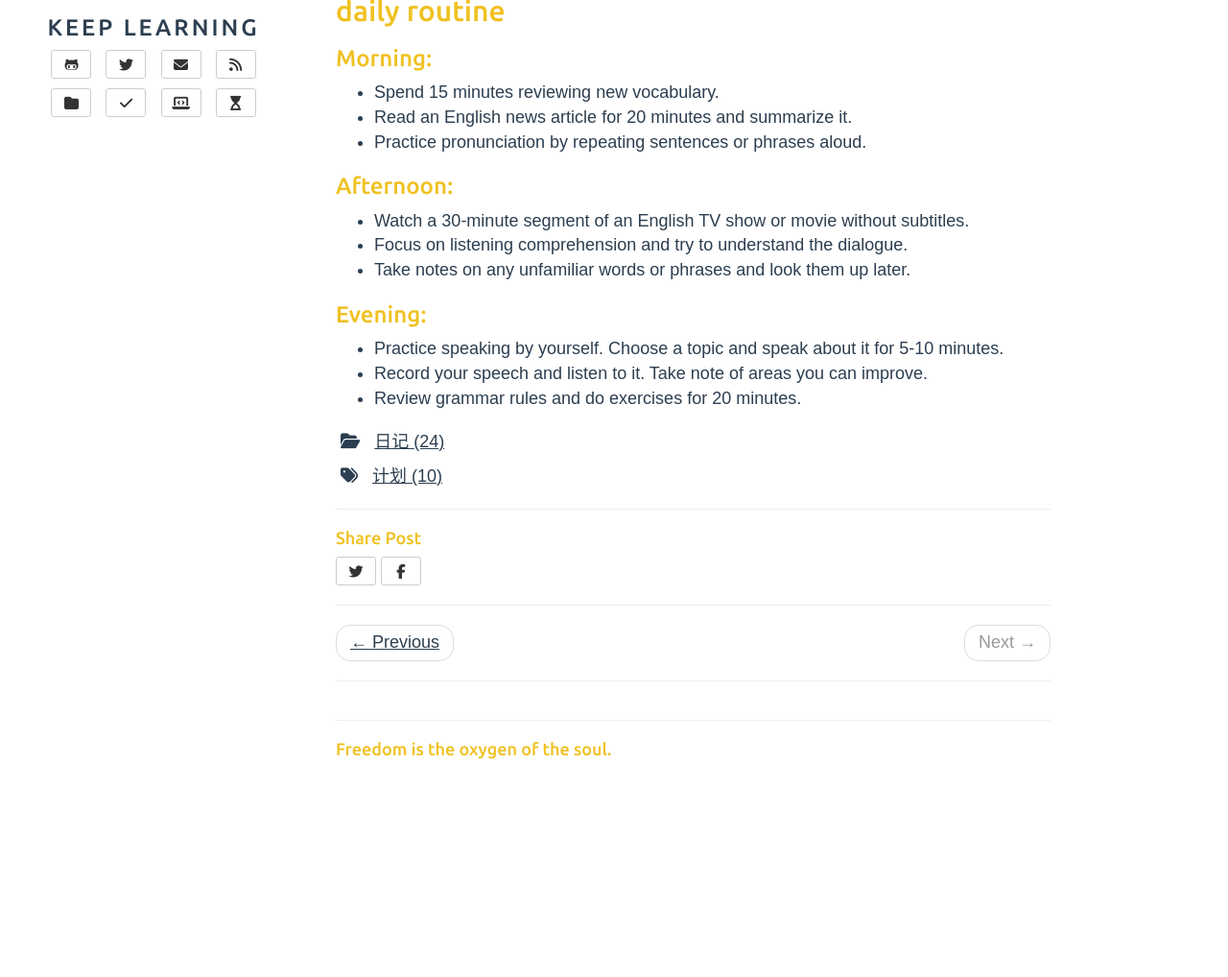
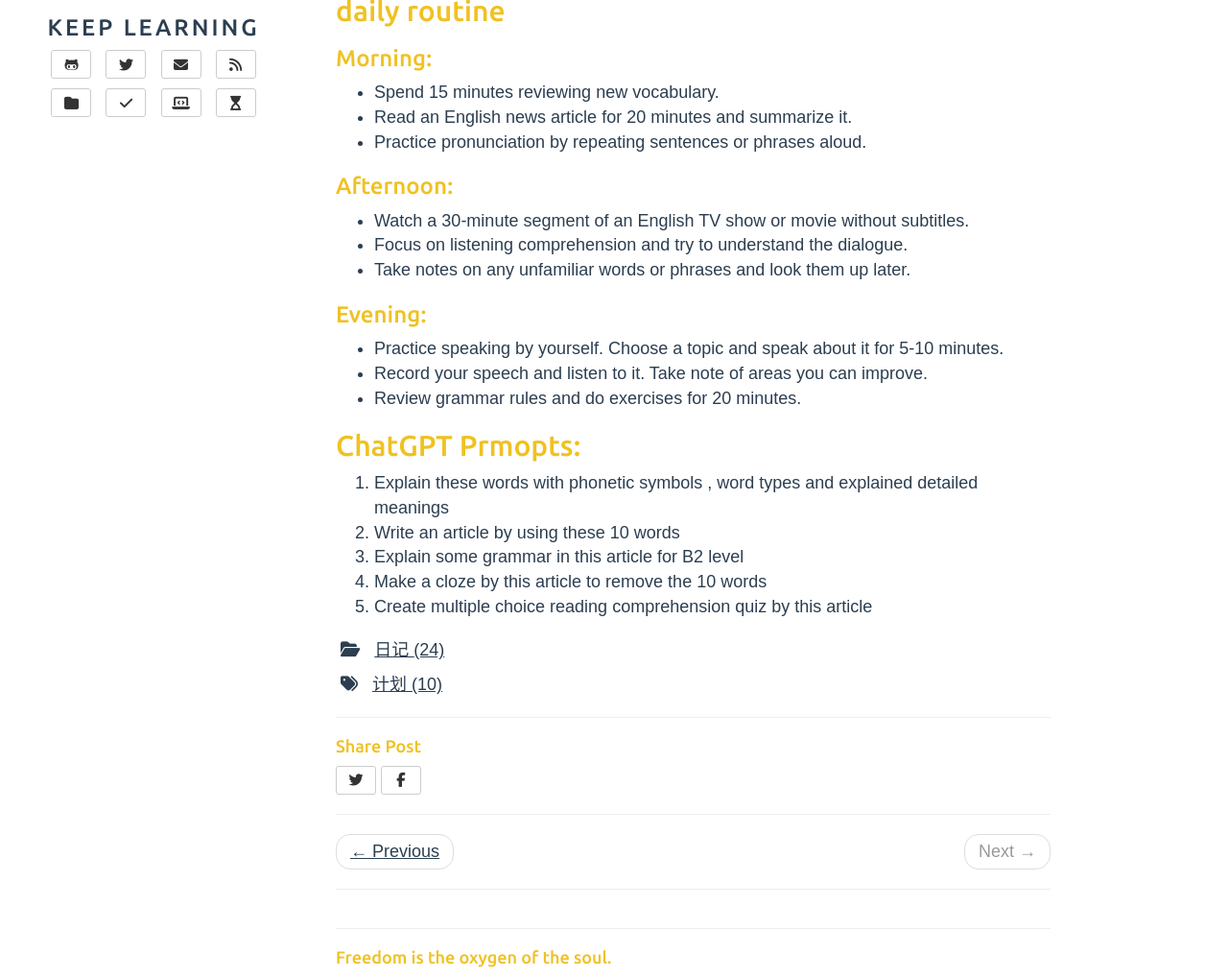
Before and after one commit to gaoxingaa/gaoxingaa.github.io, a Jekyll site: the page built from _posts/2029-01-31-test.md, in a window 1280 px wide and 1290 px high, cut to the strip 272-1290 px from the top of the window. Shown: the whole strip at 96% size. Built offline with Jekyll 4.4.1, drawn with Linux system fonts in a browser that asks for light colours; nearby versions of some CDN libraries; comment, search, counter and statistics services are not loaded.

Commit message:
new post

```diff
--- a/_posts/2029-01-31-test.md
+++ b/_posts/2029-01-31-test.md
@@ -30,3 +30,12 @@ lang: zh-hans
 - Practice speaking by yourself. Choose a topic and speak about it for 5-10 minutes.
 - Record your speech and listen to it. Take note of areas you can improve.
 - Review grammar rules and do exercises for 20 minutes.
+
+
+## ChatGPT Prmopts:
+
+1. Explain these words with phonetic symbols , word types and explained detailed meanings
+2. Write an article by using these 10 words
+3. Explain some grammar in this article for B2 level
+4. Make a cloze by this article to remove the 10 words
+5. Create multiple choice reading comprehension quiz by this article
```
Also changed, not shown: _posts/2023-05-21-news-review.md (added, +45 -0 lines).
